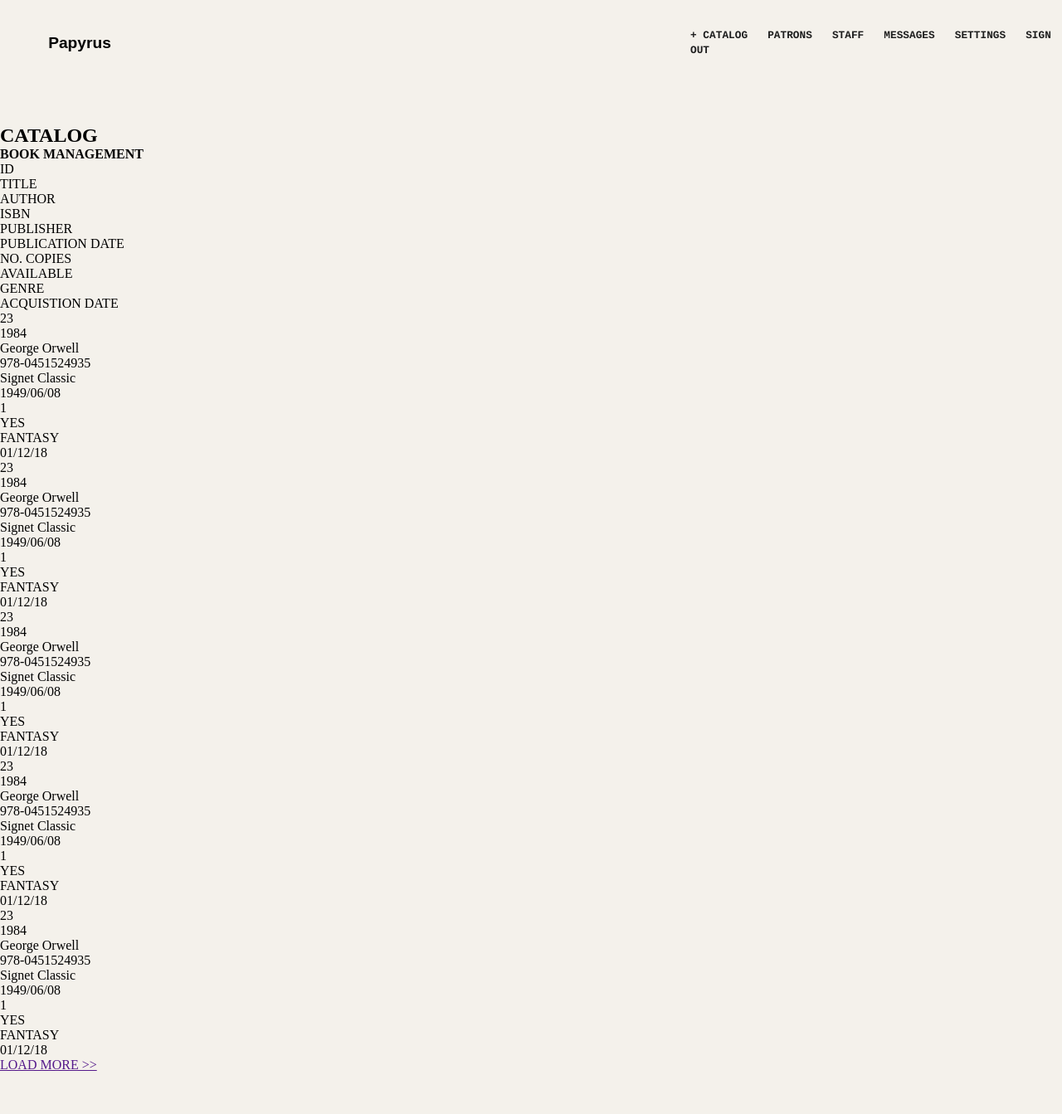
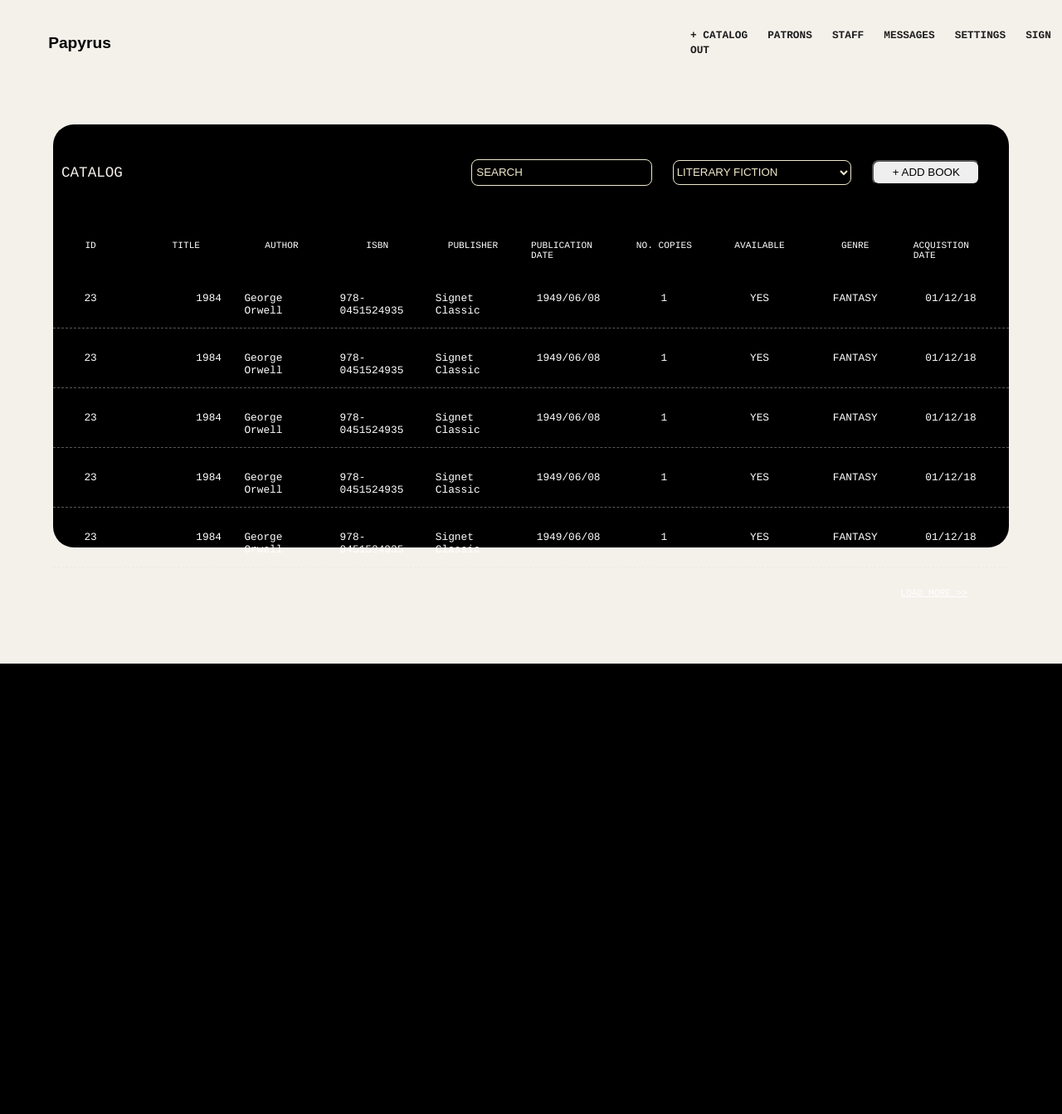
Before and after one commit to RockyLatchman/papyrus, a Flask app: page /admin/catalog in a window 1280 px wide. Shown: the whole page at 83% size. After the commit the page ends 800 px from the top, so only its background shows below. Run offline with Flask 3, Linux system fonts and the light colour scheme; some libraries are stand-ins or nearby versions; some web fonts are replaced.

Commit message:
CSS for staff catalog template

```diff
--- a/static/css/main.css
+++ b/static/css/main.css
@@ -271,6 +271,7 @@ padding: 25px;
 }
 
 .report-card h4,
+.catalog h4,
 .main-card h4 {
 font: 400 1.1em "Cousine", sans-serif;
 color: #F4F1EB;
@@ -280,14 +281,14 @@ margin: 10px 0 0 10px;
 
 .report-card h4 {
 margin: 30px 0 0 25px !important;
-
 }
 
 .report-card header ul {
 margin: 30px 25px 0 0;
 }
 
-.report-card header ul li {
+.report-card header ul li,
+.catalog ul li {
 font: 300 0.9em "Cousine", sans-serif;
 display: inline;
 margin-right: 25px;
@@ -295,6 +296,7 @@ color: #fff;
 width: 100%;
 cursor: pointer;
 }
+
 .report-card header ul li:first-of-type {
 background: #D9D9D9;
 color: #1e1e1e;
@@ -302,14 +304,16 @@ border-radius: 5px;
 padding: 5px 15px;
 }
 
-
-#report-headings {
+#report-headings,
+#catalog-headings {
 color: #fff;
 width: 100%;
 margin-top: 25px;
 }
 
 #report-headings ul,
+#catalog-headings ul,
+#catalog-body ul,
 #report-body ul {
 display: flex;
 flex-direction: space-around;
@@ -317,6 +321,7 @@ width: 100%;
 }
 
 #report-headings ul li,
+#catalog-headings ul li,
 #report-body ul li {
 display: flex;
 justify-content: center;
@@ -331,11 +336,12 @@ margin: 15px 0;
 padding: 3px 0;
 }
 
-#report-body ul {
+#report-body ul,
+#catalog-body ul {
 margin: 15px 0;
 padding: 3px 0;
 border-bottom: 0.1px dashed rgba(221,219,219,0.4);
-width: 100%
+width: 100%;
 }
 
 #report-body ul:first-of-type {
@@ -344,7 +350,97 @@ margin-top: 25px;
 
 
 /*  Catalog */
-.catalog {}
+
+.catalog {
+width: 90%;
+height: 510px;
+background: #000;
+border-radius: 25px;
+margin: 0 auto;
+}
+
+.catalog header {
+display: flex;
+flex-direction: row;
+justify-content: center;
+align-items: center;
+color: #fff;
+width: 97%;
+height: 75px;
+padding: 15px 0;
+}
+
+.catalog header input::placeholder {
+padding-left: 5px;
+color: #EEE9CC;
+}
+
+.catalog header input {
+ width: 20%;
+ height: 30px;
+ background: transparent;
+ border: 1px solid #EEE9CC;
+ border-radius: 8px;
+ margin: 10px 25px 0 225px;
+}
+
+.catalog header select {
+width: 20%;
+height: 30px;
+background: transparent;
+border: 1px solid #EEE9CC;
+border-radius: 8px;
+margin: 10px 25px 0 0;
+color: #EEE9CC;
+outline: transparent;
+text-transform: uppercase;
+}
+
+.catalog header select option {
+background: #1e1e1e;
+color: #EEE9CC;
+}
+
+#add-book {
+width: 135px;
+height: 30px;
+margin-top: 10px;
+border-radius: 8px;
+cursor: pointer;
+}
+
+#catalog-headings ul li {
+display: flex;
+justify-content: space-around;
+font: 300 0.7em "Cousine", sans-serif;
+margin-right: 25px;
+color: #fff;
+width: 100%;
+}
+
+.catalog ul li {
+display: flex;
+justify-content: space-around;
+font: 300 0.8em "Cousine", sans-serif;
+margin-right: 25px;
+padding: 10px 0;
+color: #fff;
+width: 100%;
+cursor: pointer;
+}
+
+.catalog span  {
+float: right;
+margin: 5px 50px 0 0;
+}
+
+.catalog span a {
+font: 300 0.7em "Cousine", sans-serif;
+color: #fff;
+}
+
+
+
 .row-content.catalog {}
 .catalog.card {}
 
--- a/templates/staff/catalog.j2
+++ b/templates/staff/catalog.j2
@@ -2,11 +2,44 @@
 {% block content %}
 {% include 'staff/partials/menu.j2' %}
 <div class="dashboard">
-   <h2>CATALOG</h2>
    <div class="catalog">
       <header>
-        <h4>BOOK MANAGEMENT</h4>
+        <h4>CATALOG</h4>
+        <input type="text" name="search" placeholder="SEARCH">
+       <select name="category-filter">
+          <option value="literary-fiction"> Literary Fiction</option>
+          <option value="fantasy">Fantasy</option>
+          <option value="mystery">Mystery</option>
+          <option value="thriller">Thriller</option>
+          <option value="romance">Romance</option>
+          <option value="historical-fiction">Historical Fiction</option>
+          <option value="graphic_novel">Graphic Novel</option>
+          <option value="young-adult">Young Adult</option>
+          <option value="classic">Classic</option>
+          <option value="short-stories">Short Stories</option>
+          <option value="dystopian">Dystopian</option>
+          <option value="adventure">Adventure</option>
+          <option value="magical-realism">Magical Realism</option>
+          <option value="memoir">Memoir</option>
+          <option value="biography">Biography</option>
+          <option value="popular-science">Popular Science</option>
+          <option value="history">History</option>
+          <option value="true-crime">True Crime</option>
+          <option value="travel">Travel</option>
+          <option value="food-writing">Food Writing</option>
+          <option value="essays">Essays</option>
+          <option value="philosophy">Philosophy</option>
+          <option value="self-help">Self-Help</option>
+          <option value="business-economics">Business/Economics</option>
+          <option value="nature-writing">Nature Writing:</option>
+          <option value="art">Art</option>
+          <option value="religion">Religion</option>
+          <option value="psychology">Psychology</option>
+          <option value="journalism">Journalism</option>
+       </select>
+       <button type="button" id="add-book">&plus; ADD BOOK</button>
       </header>
+      <div id="catalog-headings">
          <ul>
            <li>ID</li>
            <li>TITLE</li>
@@ -19,6 +52,8 @@
            <li>GENRE</li>
            <li>ACQUISTION DATE</li>
         </ul>
+        </div>
+        <div id="catalog-body">
         <ul>
           <li>23</li>
           <li><span class="status"></span>1984</li>
@@ -79,6 +114,7 @@
           <li>FANTASY</li>
           <li>01/12/18</li>
         </ul>
+       </div>
         <span><a href="">LOAD MORE &gt;&gt;</a></span>
    </div>
 </div>
```
